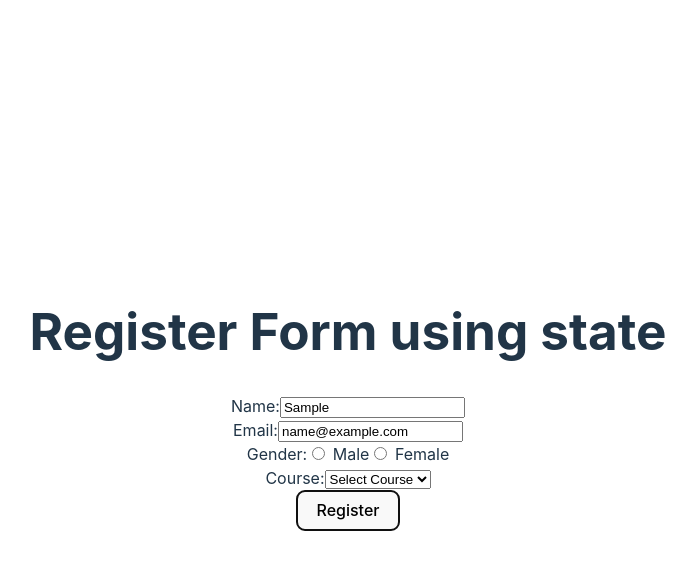
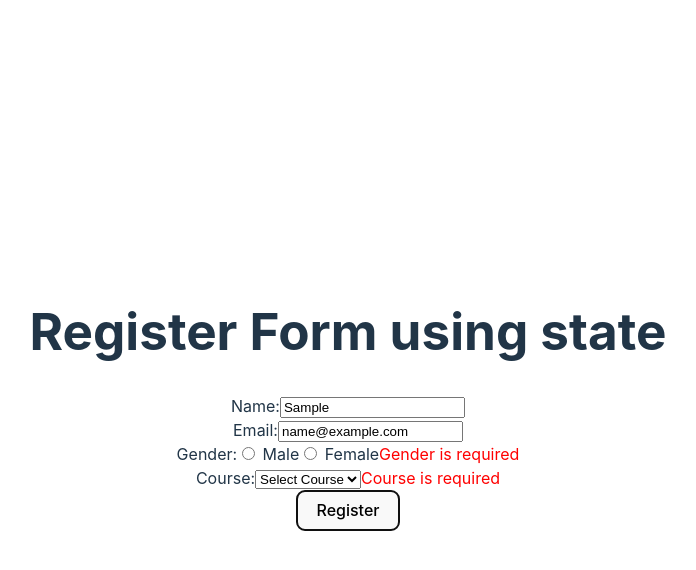
Before and after one commit to ashok-koenig/203168-ui, a React (Vite) app in the folder 5-React-demo-apps/forms-demo-app/: page / in a window 1280 px wide. Both pictures are taken after typing "Sample", "name@example.com" into the empty fields and a click on the button "Register". Shown: the top 570 px of the page, without its empty margins (292-988 px from the left). Built offline with nearby package versions, Linux system fonts and the light colour scheme.

Commit message:
WIth state based validation

```diff
--- a/5-React-demo-apps/forms-demo-app/src/components/StateFrom.tsx
+++ b/5-React-demo-apps/forms-demo-app/src/components/StateFrom.tsx
@@ -7,13 +7,26 @@ export default function StateFrom() {
         gender: '',
         course: ''
     })
+    const [errors, setErrors] = useState<{ [key: string]: string}>({})
     const handleChange = (e: React.ChangeEvent<HTMLInputElement | HTMLSelectElement>) =>{
         const {name, value} = e.target
         setFormData((preData)=> ({...preData, [name]:value}))
     }
+    const validateFrom = () =>{
+        const currentErrors: {[key: string]: string} = {}
+        if(!formData.name) currentErrors.name = 'Name is required'
+        if(!formData.email) currentErrors.email = 'Email is required'
+        if(!formData.gender) currentErrors.gender = 'Gender is required'
+        if(!formData.course) currentErrors.course = 'Course is required'
+        setErrors(currentErrors)
+        return Object.keys(currentErrors).length === 0
+    }
     const handleSubmit = (e: React.FormEvent) =>{
         e.preventDefault();
-        console.log(formData);
+        if(validateFrom()){
+             console.log(formData);
+        }
+
     }
   return (
     <div>
@@ -22,12 +35,12 @@ export default function StateFrom() {
         <div>
             <label>Name:</label>
             <input type="text" name="name" value={formData.name} onChange={handleChange} placeholder='Enter Name' />
-            <span className="error"></span>
+            {errors.name && <span className="error">{errors.name}</span>}
         </div>
         <div>
             <label>Email:</label>
             <input type="email" name="email" value={formData.email} onChange={handleChange} placeholder='Enter Email' />
-            <span className="error"></span>
+            {errors.email && <span className="error">{errors.email}</span>}
         </div>
         <div>
             <label>Gender:</label>
@@ -37,7 +50,7 @@ export default function StateFrom() {
             <label>
                 <input type="radio" name="gender" value="female" checked={formData.gender == 'female'} onChange={handleChange} /> Female
             </label>
-            <span className="error"></span>
+            {errors.gender && <span className="error">{errors.gender}</span>}
         </div>
         <div>
             <label>Course:</label>
@@ -47,7 +60,7 @@ export default function StateFrom() {
                 <option value="TypeScript">TypeScript</option>
                 <option value="React">React</option>
             </select>
-            <span className="error"></span>
+            {errors.course && <span className="error">{errors.course}</span>}
         </div>
         <div>
             <button type="submit">Register</button>
```
